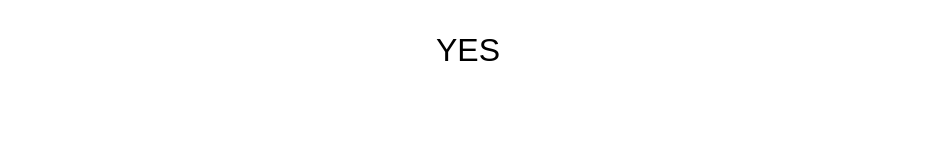
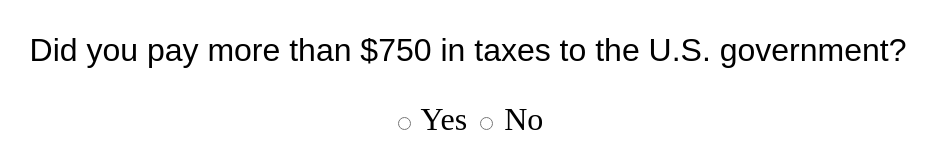
Before and after one commit to trumptaxes/website, a plain HTML site: page index.html in a window 1280 px wide. Shown: the whole page, without its empty margins (172-1109 px from the left). Drawn offline with Linux system fonts and the light colour scheme.

Commit message:
Basic question and answer

```diff
--- a/index.html
+++ b/index.html
@@ -1,7 +1,25 @@
 <!DOCTYPE html>
 <head>
     <link href="style.css" rel="stylesheet">
+    <script>
+        function yes() {
+            document.getElementById("result").style = "color: red;";
+            document.getElementById("result").innerText = "YOU PAID MORE TAXES THAN DONALD TRUMP";
+        }
+
+        function no() {
+            document.getElementById("result").style = "";
+            document.getElementById("result").innerText = "You did not pay more than Trump";
+        }
+    </script>
 </head>
 <body>
-    <p id="message">YES</p>
+    <p id="message">Did you pay more than $750 in taxes to the U.S. government?</p>
+    <form id="answer-form">
+        <input type="radio" name="answer" value="yes" onclick="yes()">
+        <label for="yes">Yes</label>
+        <input type="radio" name="answer" value="no" onclick="no()">
+        <label for="no">No</label>
+    </form>
+    <p id="result"></p>
 </body>
--- a/style.css
+++ b/style.css
@@ -3,3 +3,14 @@
     font-size: xx-large;
     font-family: Arial, Helvetica, sans-serif;
 }
+
+#answer-form {
+    text-align: center;
+    font-size: xx-large;
+}
+
+#result {
+    text-align: center;
+    font-size: xx-large;
+    font-family: Arial, Helvetica, sans-serif;
+}
```
